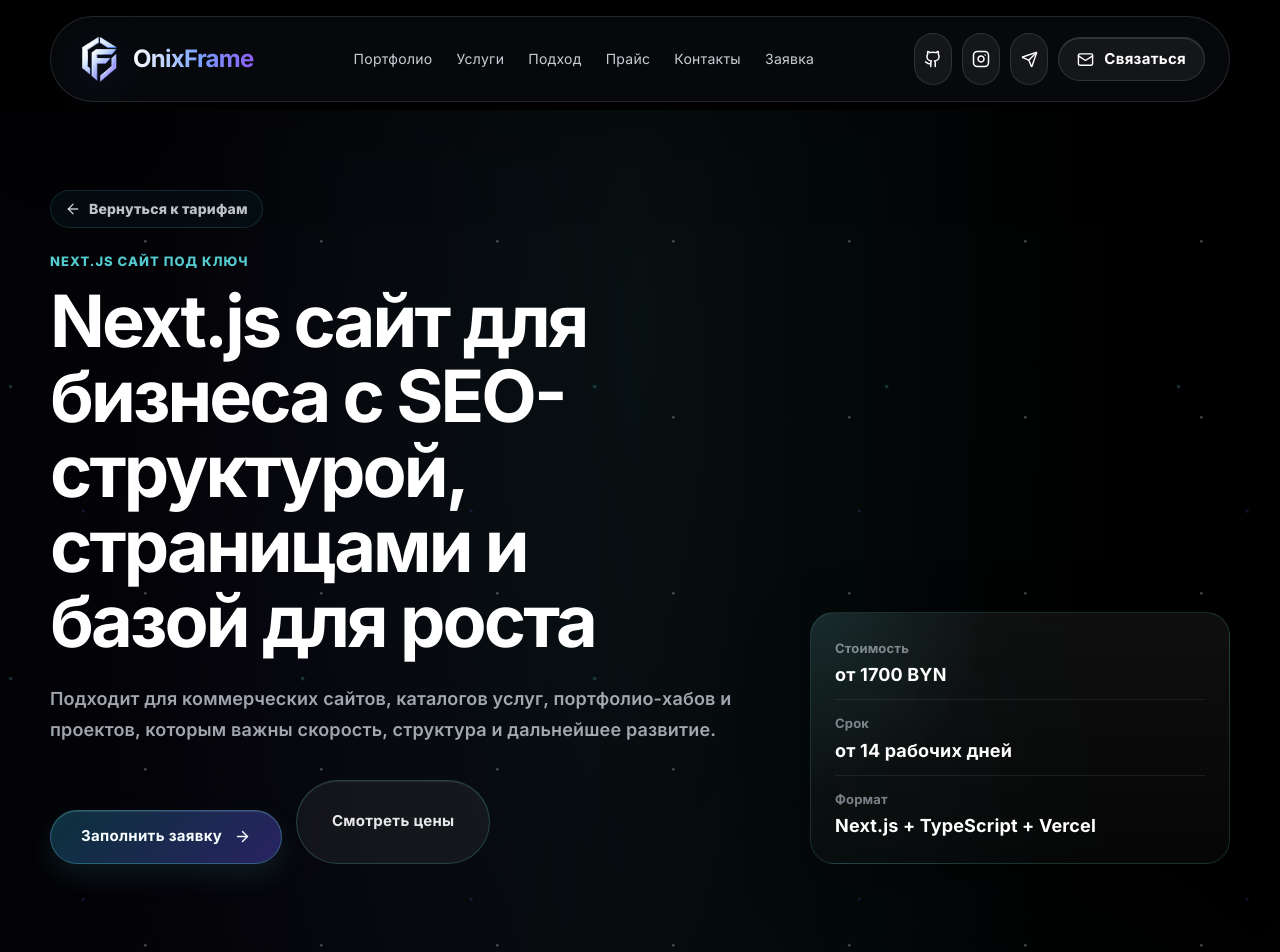
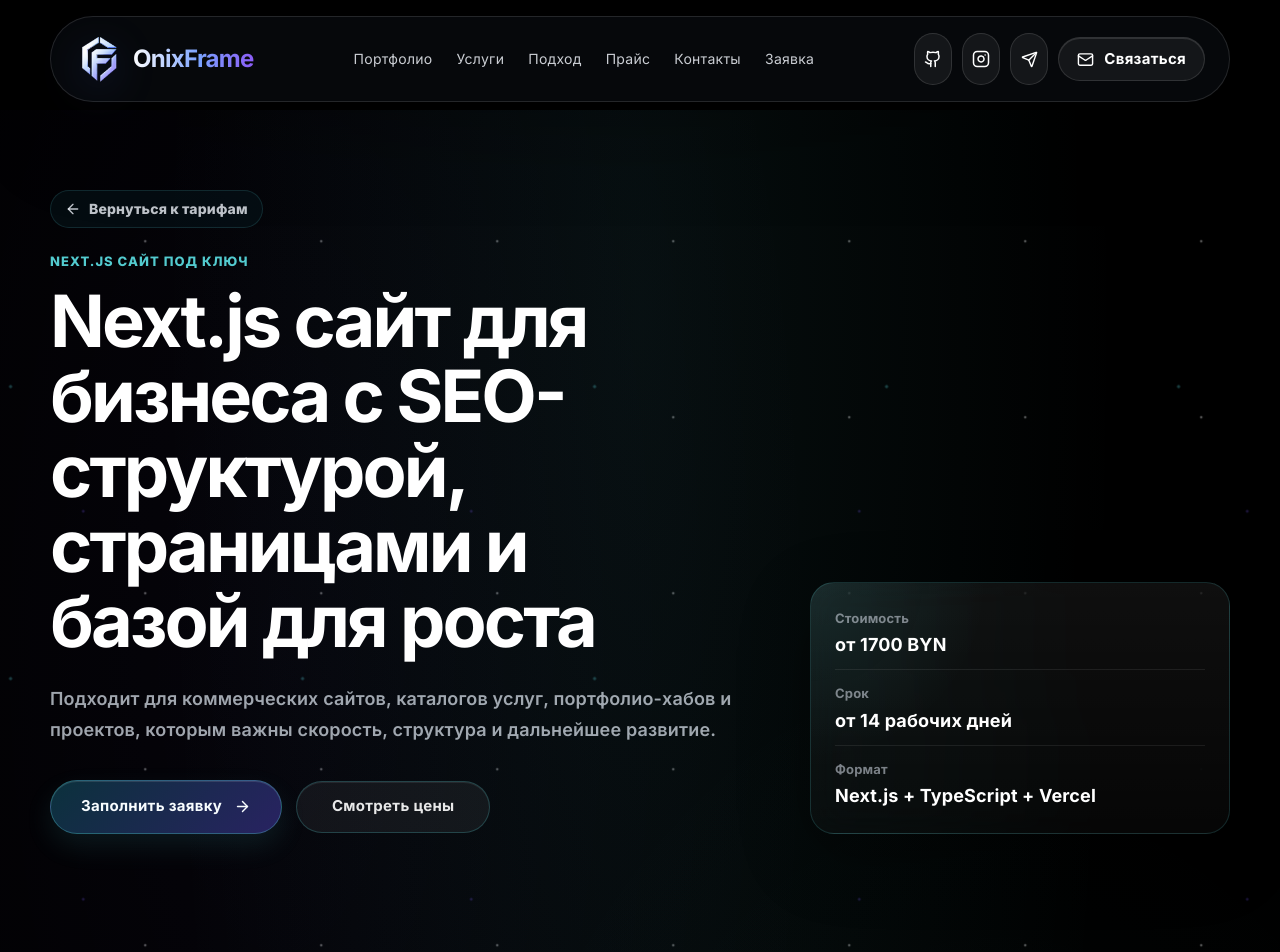
Before and after one commit to onixframe-dev/frontend-portfolio, a Next.js app: page /nextjs-sait-pod-kluch in a window 1280 px wide. Shown: the top 952 px of the page. Built offline with nearby package versions, Linux system fonts and the light colour scheme.

Commit message:
Prevent service CTA buttons from stretching

```diff
--- a/src/components/seo/ServiceSeoPage.module.css
+++ b/src/components/seo/ServiceSeoPage.module.css
@@ -72,8 +72,13 @@
 .actions {
   display: flex;
   flex-wrap: wrap;
+  align-items: center;
   gap: 14px;
   margin-top: 34px;
+}
+
+.actions > a:first-child {
+  margin-top: 0;
 }
 
 .pricingLink {
```
